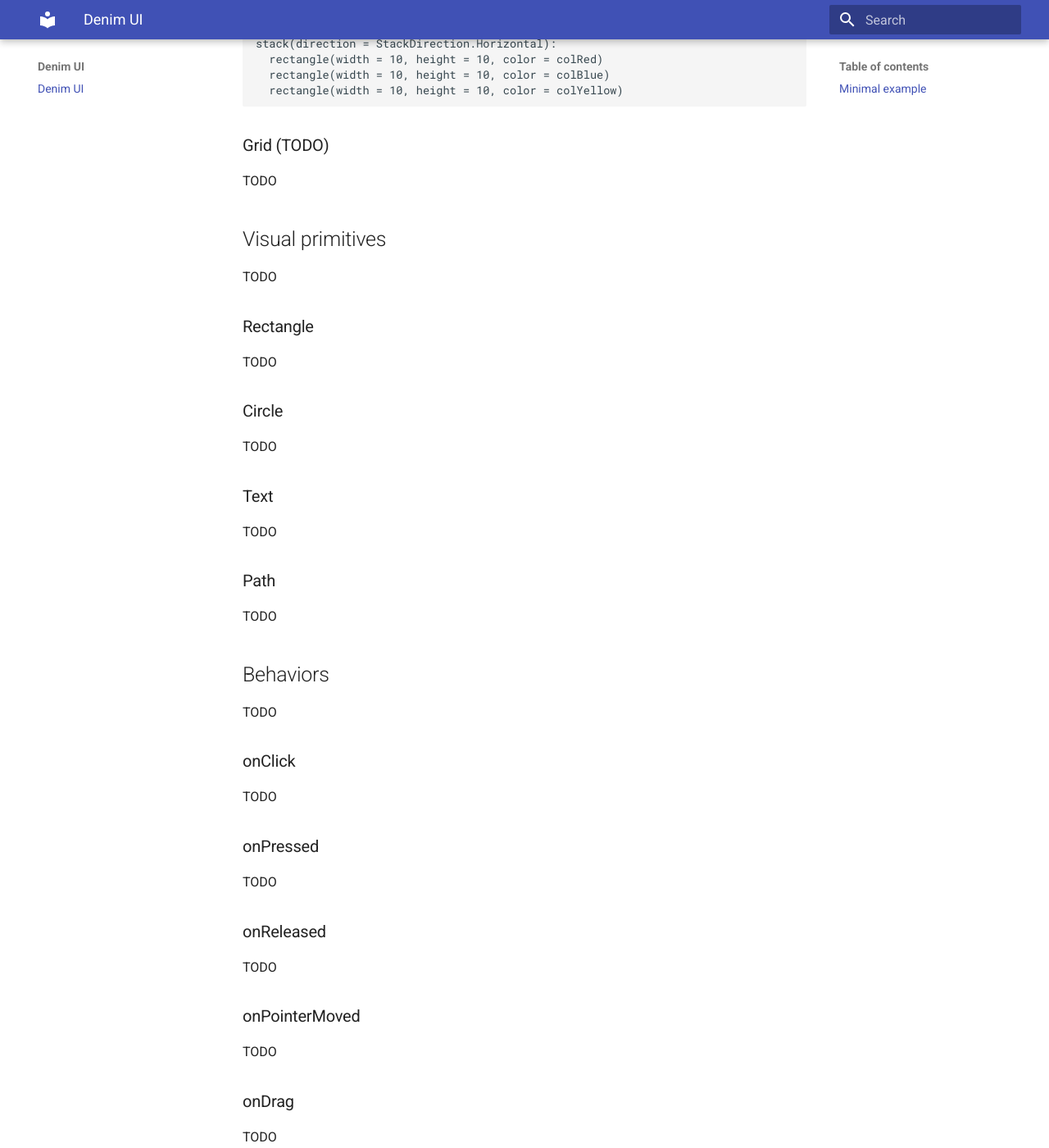
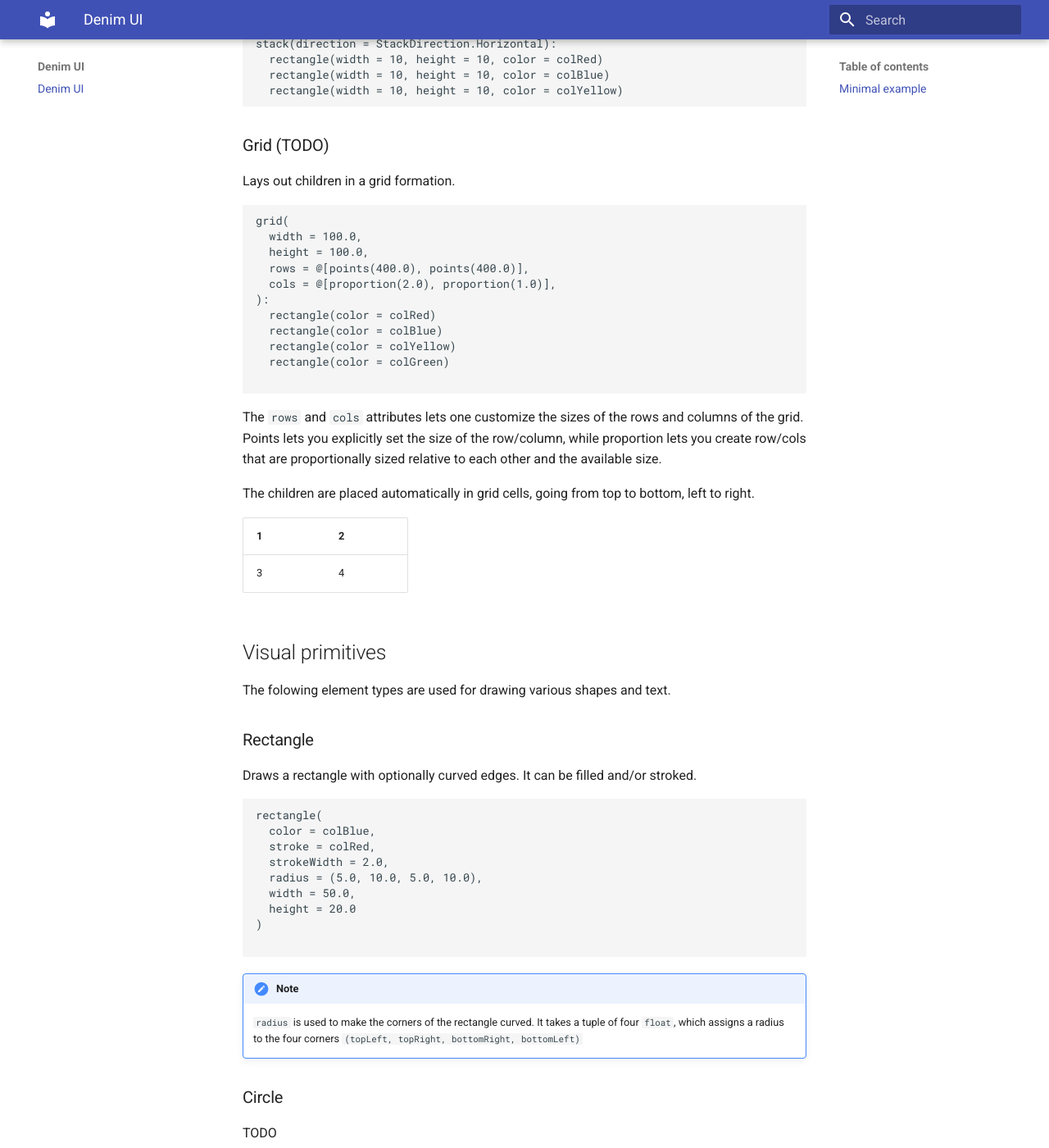
Before and after one commit to midio-code/denim-ui, an MkDocs documentation site: the page built from docs/index.md, in a window 1280 px wide and 1400 px high, scrolled down 4276 px. Shown: the whole window at 82% size. Built offline with MkDocs 1.6.1 and Material for MkDocs 9.7.7, drawn with Linux system fonts in a browser that asks for light colours.

Commit message:
Documented grid and rectangle

````diff
--- a/docs/index.md
+++ b/docs/index.md
@@ -175,15 +175,52 @@
 
 ### Grid (TODO)
 
-TODO
+Lays out children in a grid formation.
+
+```nim
+grid(
+  width = 100.0,
+  height = 100.0,
+  rows = @[points(400.0), points(400.0)],
+  cols = @[proportion(2.0), proportion(1.0)],
+):
+  rectangle(color = colRed)
+  rectangle(color = colBlue)
+  rectangle(color = colYellow)
+  rectangle(color = colGreen)
+
+```
+
+The `rows` and `cols` attributes lets one customize the sizes of the rows and columns of the grid. Points lets you explicitly set the size of the row/column, while proportion lets you create row/cols that are proportionally sized relative to each other and the available size.
+
+The children are placed automatically in grid cells, going from top to bottom, left to right.
+
+| 1 | 2 |
+|---|---|
+| 3 | 4 |
 
 ## Visual primitives
 
-TODO
+The folowing element types are used for drawing various shapes and text.
 
 ### Rectangle
 
-TODO
+Draws a rectangle with optionally curved edges. It can be filled and/or stroked.
+
+```nim
+rectangle(
+  color = colBlue,
+  stroke = colRed,
+  strokeWidth = 2.0,
+  radius = (5.0, 10.0, 5.0, 10.0),
+  width = 50.0,
+  height = 20.0
+)
+
+```
+
+!!! note
+    `radius` is used to make the corners of the rectangle curved. It takes a tuple of four `float`, which assigns a radius to the four corners `(topLeft, topRight, bottomRight, bottomLeft)`
 
 ### Circle
 
````
